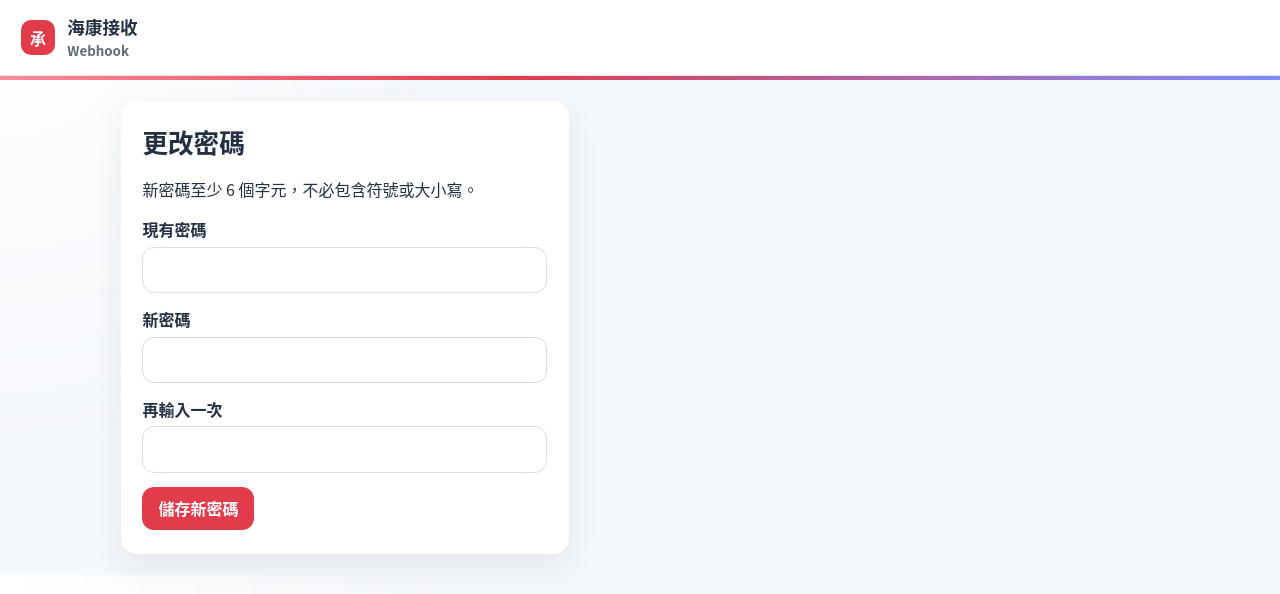
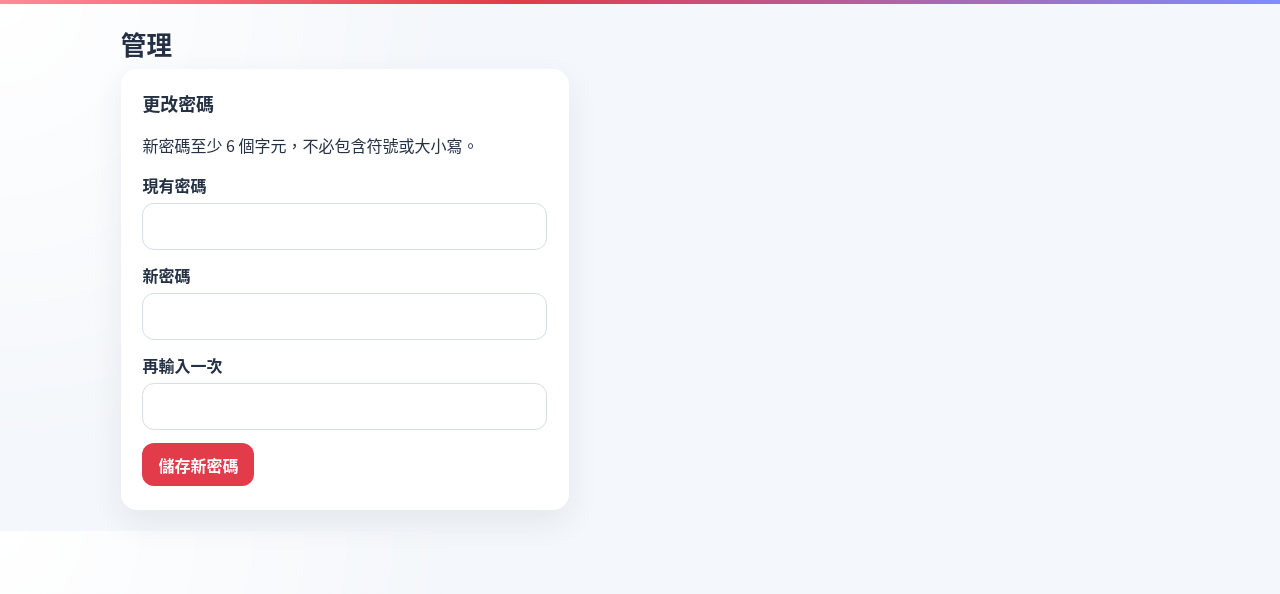
Before and after one commit to ykw2/Hik-Webhook-Endpoint, a FastAPI app: template app/templates/password.html in a window 1280 px wide. Shown: the top 594 px of the page. Run offline with FastAPI, Linux system fonts and the light colour scheme; the template is opened without the code that fills it, so the values that code supplies are empty.

Commit message:
Show failed face checks in red and move password changes onto a management page.

```diff
--- a/app/main.py
+++ b/app/main.py
@@ -182,6 +182,7 @@ def view_event(row: dict) -> dict:
         "received": full_text(received),
         "happened": full_text(happened) if happened else happened_raw,
         "type_label": label,
+        "failed_face": label == "人臉認證失敗",
         "type_code": "" if access["open_method"] or quiet else code,
         "open_method": access["open_method"] or quiet,
         "person_name": access["person_name"],
@@ -550,12 +551,20 @@ async def events_clear(request: Request):
     return RedirectResponse("/events?m=cleared", status_code=303)
 
 
-@app.get("/password")
-def password_form(request: Request):
+@app.get("/manage")
+def manage(request: Request):
     denied = guard(request)
     if denied:
         return denied
     return render(request, "password.html")
+
+
+@app.get("/password")
+def password_form(request: Request):
+    target = "/manage"
+    if request.url.query:
+        target = f"/manage?{request.url.query}"
+    return RedirectResponse(target, status_code=303)
 
 
 @app.post("/password")
@@ -565,21 +574,21 @@ async def password_change(request: Request):
         return denied
     form = await form_values(request)
     if not csrf_ok(request, form.get("csrf", "")):
-        return RedirectResponse("/password?m=csrf", status_code=303)
+        return RedirectResponse("/manage?m=csrf", status_code=303)
     current = form.get("current", "").strip()
     new = form.get("new", "").strip()
     again = form.get("again", "").strip()
     stored = db.admin_hash()
     if not stored or len(current) > 128 or not verify_password(current, stored):
-        return RedirectResponse("/password?m=wrong", status_code=303)
+        return RedirectResponse("/manage?m=wrong", status_code=303)
     if new != again:
-        return RedirectResponse("/password?m=mismatch", status_code=303)
+        return RedirectResponse("/manage?m=mismatch", status_code=303)
     problem = password_problem(new)
     if problem:
-        return RedirectResponse(f"/password?m={problem}", status_code=303)
+        return RedirectResponse(f"/manage?m={problem}", status_code=303)
     db.set_admin_hash(hash_password(new))
     discard_initial_password_file()
-    return RedirectResponse("/events?m=saved", status_code=303)
+    return RedirectResponse("/manage?m=saved", status_code=303)
 
 
 @app.exception_handler(404)
--- a/app/static/style.css
+++ b/app/static/style.css
@@ -34,7 +34,7 @@ a { color: var(--accent-dark); }
 
 .top {
   display: flex;
-  justify-content: space-between;
+  justify-content: flex-end;
   align-items: center;
   gap: 1rem;
   padding: 0.9rem 1.3rem;
@@ -154,6 +154,12 @@ button.hint-i:hover {
   display: flex;
   align-items: center;
   gap: 1rem;
+}
+
+.top nav a.manage {
+  margin-left: 0.15rem;
+  padding-left: 1rem;
+  border-left: 1px solid var(--line);
 }
 
 .top a,
@@ -493,6 +499,8 @@ button:hover,
   border-radius: 14px;
 }
 .type { font-size: 1.12rem; }
+.type.fail,
+h1.fail { color: var(--accent); }
 .meta, .count { margin: 0.15rem 0 0.7rem; color: var(--muted); }
 .desc { margin: 0.2rem 0 0; }
 .pic { color: var(--accent); font-weight: 800; font-size: 0.85rem; }
--- a/app/templates/base.html
+++ b/app/templates/base.html
@@ -5,30 +5,23 @@
   <meta name="viewport" content="width=device-width, initial-scale=1">
   <meta name="robots" content="noindex, nofollow">
   <title>{% block title %}海康事件{% endblock %}</title>
-  <link rel="stylesheet" href="/static/style.css?v=5">
+  <link rel="stylesheet" href="/static/style.css?v=6">
   {% if authed %}<meta name="csrf" content="{{ csrf }}">{% endif %}
 </head>
 <body>
   {% block lead %}{% endblock %}
+  {% if authed %}
   <header class="top">
-    <a class="brand" href="/">
-      <span class="mark">承</span>
-      <span>
-        <strong>海康接收</strong>
-        <small>Webhook</small>
-      </span>
-    </a>
-    {% if authed %}
     <nav>
       <a href="/events">事件</a>
-      <a href="/password">更改密碼</a>
+      <a class="manage" href="/manage">管理</a>
       <form class="inline" method="post" action="/logout">
         <input type="hidden" name="csrf" value="{{ csrf }}">
         <button class="link" type="submit">登出</button>
       </form>
     </nav>
-    {% endif %}
   </header>
+  {% endif %}
   <div class="stripe"></div>
   {% block under %}{% endblock %}
   <main>
--- a/app/templates/detail.html
+++ b/app/templates/detail.html
@@ -3,7 +3,7 @@
 {% block content %}
 {% if flash %}<p class="flash{% if flash_bad %} bad{% endif %}">{{ flash }}</p>{% endif %}
 <p><a href="/events">返回列表</a></p>
-<h1>{{ event.type_label }}</h1>
+<h1{% if event.failed_face %} class="fail"{% endif %}>{{ event.type_label }}</h1>
 <p>
   <span class="pill {{ event.queue_status }}">{{ event.queue_label }}</span>
   {% if event.type_code and event.type_code != event.type_label %}<small>{{ event.type_code }}</small>{% endif %}
--- a/app/templates/events.html
+++ b/app/templates/events.html
@@ -60,8 +60,6 @@
   <input type="search" name="q" value="{{ q }}" placeholder="搜尋姓名、開門方式、心跳、門鎖、通道、IP" maxlength="100">
   <button class="btn" type="submit">搜尋</button>
 </form>
-<p class="hint">心跳、門鎖打開、門鎖關閉、中心平台開鎖、NTP自動對時、裝置已遭撬動、網路恢復、遠程登入、網路已斷線平常不列出。輸入關鍵字搜尋就可以找到。</p>
-
 <div id="feed" data-latest="{{ latest_id }}">
 {% include "events_feed.html" %}
 </div>
--- a/app/templates/events_feed.html
+++ b/app/templates/events_feed.html
@@ -18,7 +18,7 @@
     <a href="/events/{{ event.id }}"><img class="thumb" src="/events/{{ event.id }}/image" alt="人臉圖片"></a>
     {% endif %}
     <div>
-      <strong class="type">{{ event.type_label }}</strong>
+      <strong class="type{% if event.failed_face %} fail{% endif %}">{{ event.type_label }}</strong>
       {% if event.type_code and event.type_code != event.type_label %}<small>{{ event.type_code }}</small>{% endif %}
       <span class="pill {{ event.queue_status }}">{{ event.queue_label }}</span>
       <p class="meta">
--- a/app/templates/password.html
+++ b/app/templates/password.html
@@ -1,9 +1,10 @@
 {% extends "base.html" %}
-{% block title %}更改密碼 · 海康事件{% endblock %}
+{% block title %}管理 · 海康事件{% endblock %}
 {% block content %}
 {% if flash %}<p class="flash{% if flash_bad %} bad{% endif %}">{{ flash }}</p>{% endif %}
+<h1>管理</h1>
 <form class="card left" method="post" action="/password">
-  <h1>更改密碼</h1>
+  <h2>更改密碼</h2>
   <p>新密碼至少 6 個字元，不必包含符號或大小寫。</p>
   <input type="hidden" name="csrf" value="{{ csrf }}">
   <label for="current">現有密碼</label>
```
